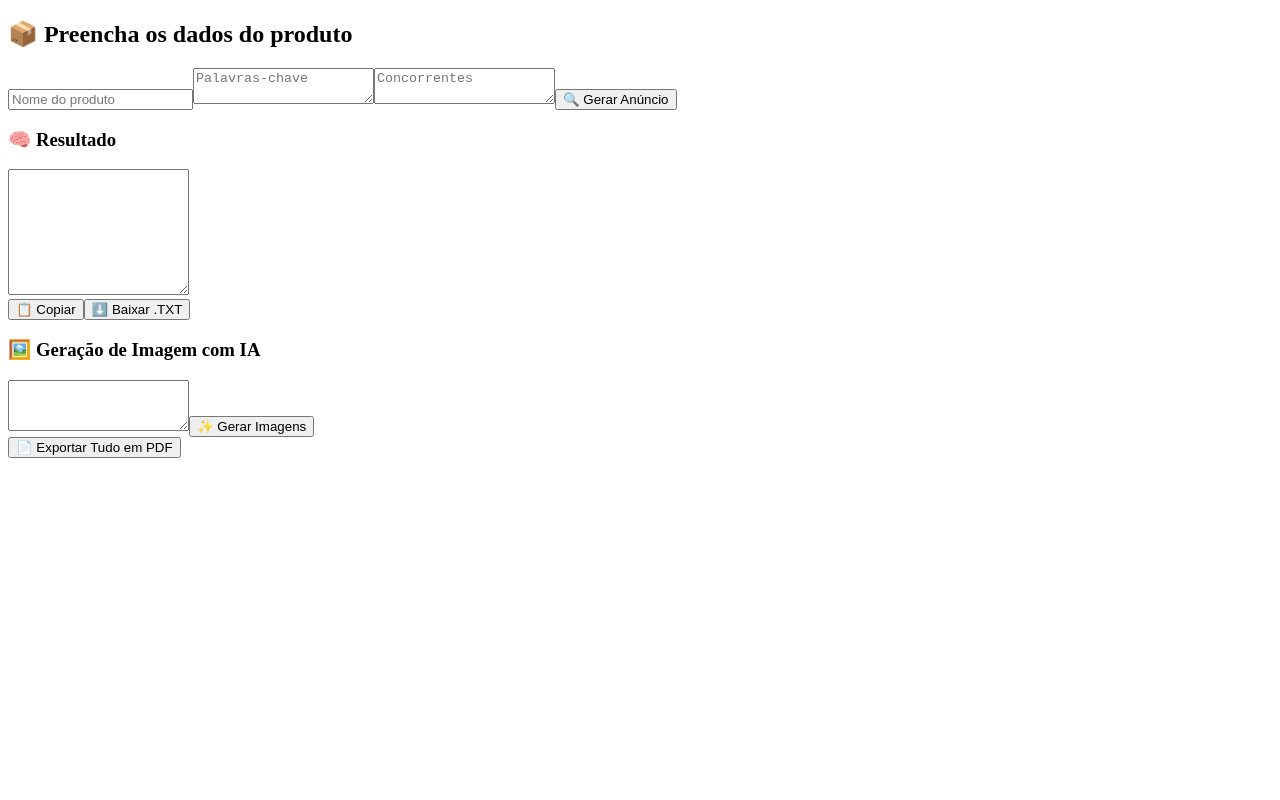
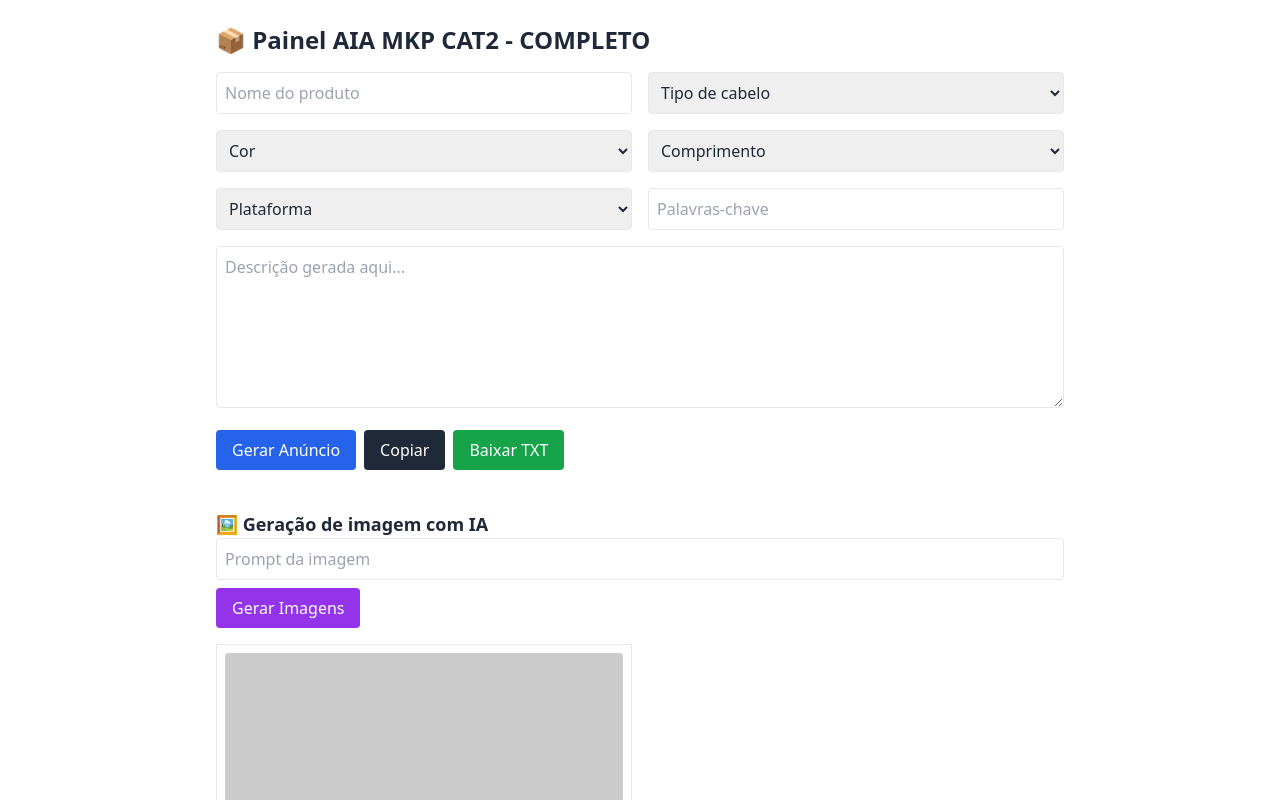
Before and after one commit to Nilton0107/painel-aia-mkp-cat2, a React (Vite) app: page / in a window 1280 px wide. Shown: the top 800 px of the page. Built offline with nearby package versions, Linux system fonts and the light colour scheme.

Commit message:
Add files via upload

```diff
--- a/index.html
+++ b/index.html
@@ -1,6 +1,13 @@
 <!DOCTYPE html>
 <html lang="pt-br">
-  <head><meta charset="UTF-8" /><meta name="viewport" content="width=device-width, initial-scale=1.0" />
-  <title>Painel AIA MKP CAT2</title></head>
-  <body><div id="root"></div><script type="module" src="/src/main.jsx"></script></body>
+  <head>
+    <meta charset="UTF-8" />
+    <meta name="viewport" content="width=device-width, initial-scale=1.0" />
+    <title>Painel AIA MKP CAT2</title>
+    <script src="https://cdn.tailwindcss.com"></script>
+  </head>
+  <body class="bg-white">
+    <div id="root"></div>
+    <script type="module" src="/src/main.jsx"></script>
+  </body>
 </html>
--- a/package.json
+++ b/package.json
@@ -8,9 +8,7 @@
   },
   "dependencies": {
     "react": "^18.2.0",
-    "react-dom": "^18.2.0",
-    "jspdf": "^2.5.1",
-    "html2canvas": "^1.4.1"
+    "react-dom": "^18.2.0"
   },
   "devDependencies": {
     "vite": "^4.0.0"
--- a/src/Painel.jsx
+++ b/src/Painel.jsx
@@ -1,141 +1,43 @@
-import React, { useState, useEffect } from "react";
-import jsPDF from "jspdf";
-import html2canvas from "html2canvas";
-
+import React, { useState } from "react";
 export default function AIAMKPCat1Panel() {
-  const [nomeProduto, setNomeProduto] = useState("");
-  const [tipoCabelo, setTipoCabelo] = useState("");
-  const [cor, setCor] = useState("");
-  const [comprimento, setComprimento] = useState("");
-  const [plataforma, setPlataforma] = useState("");
-  const [palavrasChave, setPalavrasChave] = useState("");
-  const [concorrentes, setConcorrentes] = useState("");
-  const [textoGerado, setTextoGerado] = useState("");
-  const [historico, setHistorico] = useState([]);
-  const [filtro, setFiltro] = useState("");
-  const [promptImagem, setPromptImagem] = useState("");
-  const [imagensGeradas, setImagensGeradas] = useState([]);
-
-  useEffect(() => {
-    if (nomeProduto || tipoCabelo || cor || comprimento) {
-      setPromptImagem(`modelo mulher jovem com cabelo ${tipoCabelo} na cor ${cor}, comprimento ${comprimento}, usando o produto ${nomeProduto}, fundo branco estilo catálogo profissional`);
-    }
-  }, [nomeProduto, tipoCabelo, cor, comprimento]);
-
-  const handleGerarAnuncio = async () => {
-    const dados = {
-      nome: nomeProduto,
-      tipo_cabelo: tipoCabelo,
-      cor: cor,
-      comprimento: comprimento,
-      marketplace: plataforma,
-      palavras_chave: palavrasChave,
-      concorrentes: concorrentes,
-    };
-
-    const response = await fetch("https://aia-mkp-cat1.onrender.com/gerar-anuncio", {
-      method: "POST",
-      headers: { "Content-Type": "application/json" },
-      body: JSON.stringify(dados),
-    });
-
-    const resultado = await response.json();
-    setTextoGerado(resultado.resposta);
-    setHistorico([...historico, { ...dados, resultado: resultado.resposta, imagens: imagensGeradas }]);
-  };
-
-  const handleCopiarTexto = () => {
-    navigator.clipboard.writeText(textoGerado);
-    alert("Texto copiado para a área de transferência!");
-  };
-
-  const handleDownload = () => {
-    const conteudo = `--- DADOS DO PRODUTO ---\nProduto: ${nomeProduto}\nTipo de cabelo: ${tipoCabelo}\nCor: ${cor}\nComprimento: ${comprimento}\nMarketplace: ${plataforma}\nPalavras-chave: ${palavrasChave}\nConcorrentes: ${concorrentes}\n\n--- TEXTO GERADO ---\n${textoGerado}`;
-    const blob = new Blob([conteudo], { type: "text/plain;charset=utf-8" });
-    const link = document.createElement("a");
-    link.href = URL.createObjectURL(blob);
-    link.download = `${nomeProduto || "anuncio"}.txt`;
-    link.click();
-  };
-
-  const handleGerarImagemIA = async () => {
-    const response = await fetch("https://api.openai.com/v1/images/generations", {
-      method: "POST",
-      headers: {
-        "Content-Type": "application/json",
-        Authorization: "Bearer SUA_API_KEY"
-      },
-      body: JSON.stringify({
-        model: "dall-e-3",
-        prompt: promptImagem,
-        n: 3,
-        size: "1024x1024"
-      })
-    });
-
-    const data = await response.json();
-    if (data && data.data) {
-      const novas = data.data.map(img => img.url);
-      setImagensGeradas(novas);
-    } else {
-      alert("Erro ao gerar imagens.");
-    }
-  };
-
-  const handleDownloadImagem = (url) => {
-    const link = document.createElement("a");
-    link.href = url;
-    link.download = "imagem_gerada.png";
-    link.click();
-  };
-
-  const handleExportarPDF = () => {
-    const input = document.getElementById("bloco-pdf");
-    html2canvas(input).then(canvas => {
-      const imgData = canvas.toDataURL("image/png");
-      const pdf = new jsPDF({ orientation: "portrait", unit: "pt", format: "a4" });
-      const pageWidth = pdf.internal.pageSize.getWidth();
-      const pageHeight = pdf.internal.pageSize.getHeight();
-      const imgProps = pdf.getImageProperties(imgData);
-      const ratio = Math.min(pageWidth / imgProps.width, pageHeight / imgProps.height);
-      const imgWidth = imgProps.width * ratio;
-      const imgHeight = imgProps.height * ratio;
-      pdf.addImage(imgData, "PNG", 20, 20, imgWidth, imgHeight);
-      pdf.save(`${nomeProduto || "anuncio"}.pdf`);
-    });
-  };
-
   return (
-    <div className="p-4 max-w-3xl mx-auto space-y-6">
-      <div id="bloco-pdf">
-        <h2 className="text-2xl font-semibold">📦 Preencha os dados do produto</h2>
-        <input placeholder="Nome do produto" value={nomeProduto} onChange={e => setNomeProduto(e.target.value)} className="w-full p-2 border rounded" />
-        <textarea placeholder="Palavras-chave" value={palavrasChave} onChange={e => setPalavrasChave(e.target.value)} className="w-full p-2 border rounded" />
-        <textarea placeholder="Concorrentes" value={concorrentes} onChange={e => setConcorrentes(e.target.value)} className="w-full p-2 border rounded" />
-        <button className="bg-black text-white px-4 py-2 rounded" onClick={handleGerarAnuncio}>🔍 Gerar Anúncio</button>
-
-        <h3 className="text-lg font-bold mt-6">🧠 Resultado</h3>
-        <textarea value={textoGerado} readOnly className="w-full p-2 border rounded mb-2" rows={8} />
-        <div className="flex gap-2">
-          <button onClick={handleCopiarTexto} className="bg-blue-600 text-white px-4 py-2 rounded">📋 Copiar</button>
-          <button onClick={handleDownload} className="bg-green-600 text-white px-4 py-2 rounded">⬇️ Baixar .TXT</button>
-        </div>
-
-        <h3 className="text-lg font-bold mt-6">🖼️ Geração de Imagem com IA</h3>
-        <textarea value={promptImagem} onChange={e => setPromptImagem(e.target.value)} className="w-full p-2 border rounded mb-2" rows={3} />
-        <button onClick={handleGerarImagemIA} className="bg-purple-600 text-white px-4 py-2 rounded">✨ Gerar Imagens</button>
+    <div className="p-6 max-w-4xl mx-auto space-y-4 text-gray-800 font-sans">
+      <h1 className="text-2xl font-bold">📦 Painel AIA MKP CAT2 - COMPLETO</h1>
+      <div className="grid grid-cols-1 md:grid-cols-2 gap-4">
+        <input className="border p-2 rounded" placeholder="Nome do produto" />
+        <select className="border p-2 rounded">
+          <option>Tipo de cabelo</option>
+          <option>Liso</option><option>Ondulado</option><option>Cacheado</option>
+        </select>
+        <select className="border p-2 rounded">
+          <option>Cor</option><option>#1</option><option>#2</option><option>#613</option>
+        </select>
+        <select className="border p-2 rounded">
+          <option>Comprimento</option><option>60cm</option><option>75cm</option>
+        </select>
+        <select className="border p-2 rounded">
+          <option>Plataforma</option><option>Amazon</option><option>Shopee</option>
+        </select>
+        <input className="border p-2 rounded" placeholder="Palavras-chave" />
+      </div>
+      <textarea className="border w-full p-2 rounded mt-4" rows="6" placeholder="Descrição gerada aqui..." />
+      <div className="flex gap-2">
+        <button className="bg-blue-600 text-white px-4 py-2 rounded">Gerar Anúncio</button>
+        <button className="bg-gray-800 text-white px-4 py-2 rounded">Copiar</button>
+        <button className="bg-green-600 text-white px-4 py-2 rounded">Baixar TXT</button>
+      </div>
+      <div className="pt-6">
+        <h2 className="text-lg font-semibold">🖼️ Geração de imagem com IA</h2>
+        <input className="border w-full p-2 rounded" placeholder="Prompt da imagem" />
+        <button className="mt-2 bg-purple-600 text-white px-4 py-2 rounded">Gerar Imagens</button>
         <div className="grid grid-cols-2 gap-4 mt-4">
-          {imagensGeradas.map((url, index) => (
-            <div key={index} className="border rounded p-2">
-              <img src={url} alt={`Imagem ${index + 1}`} className="rounded" />
-              <button onClick={() => handleDownloadImagem(url)} className="mt-2 bg-gray-800 text-white px-2 py-1 rounded w-full">⬇️ Baixar</button>
-            </div>
-          ))}
+          <div className="border p-2"><img src="https://via.placeholder.com/300x300" className="w-full rounded" /><button className="mt-2 w-full bg-black text-white px-2 py-1 rounded">Baixar</button></div>
         </div>
       </div>
-
-      <div className="flex justify-end">
-        <button onClick={handleExportarPDF} className="px-4 py-2 bg-red-600 text-white rounded">📄 Exportar Tudo em PDF</button>
+      <div className="pt-6">
+        <h2 className="text-lg font-semibold">🗂 Histórico de Gerações</h2>
+        <input className="border w-full p-2 rounded" placeholder="Buscar no histórico..." />
+        <div className="mt-2 border p-2 rounded">Produto: X | Cor: #613 | Plataforma: Amazon<br/><em>Texto gerado aqui...</em></div>
       </div>
     </div>
   );
```
